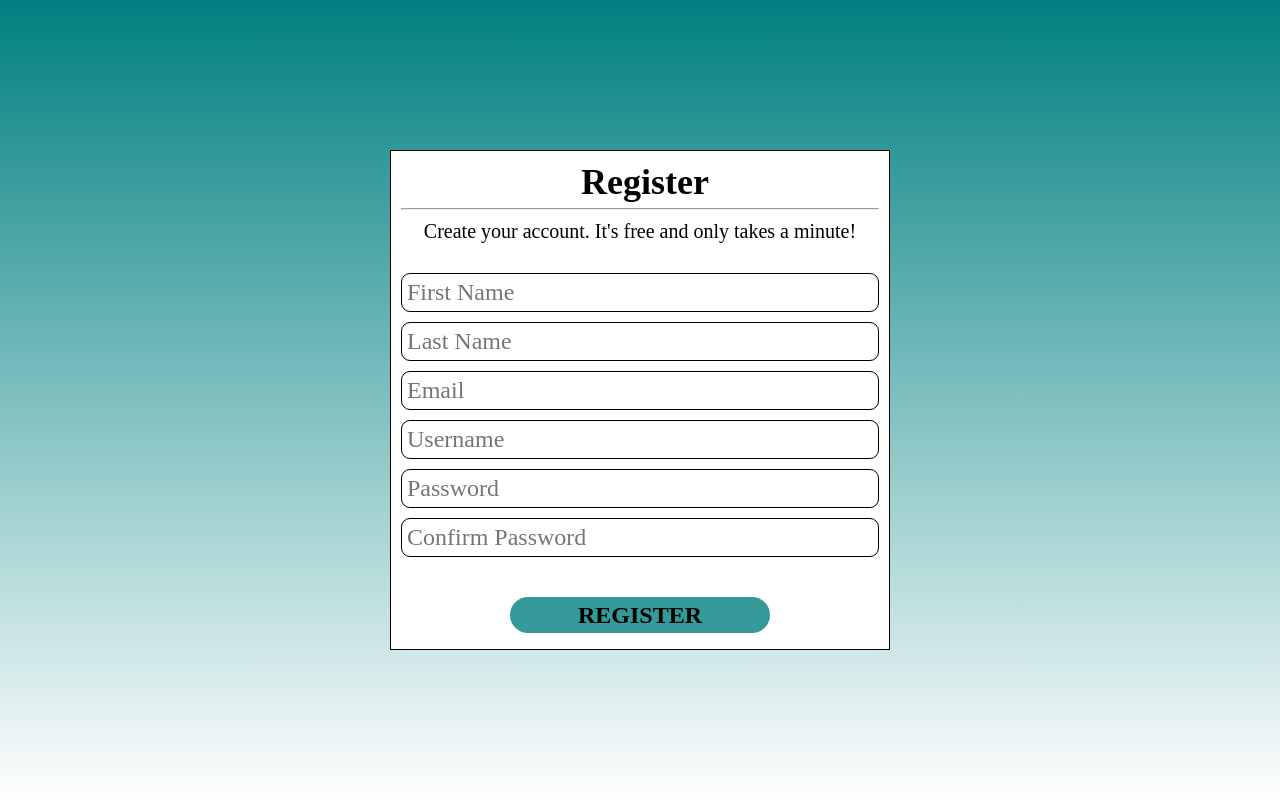
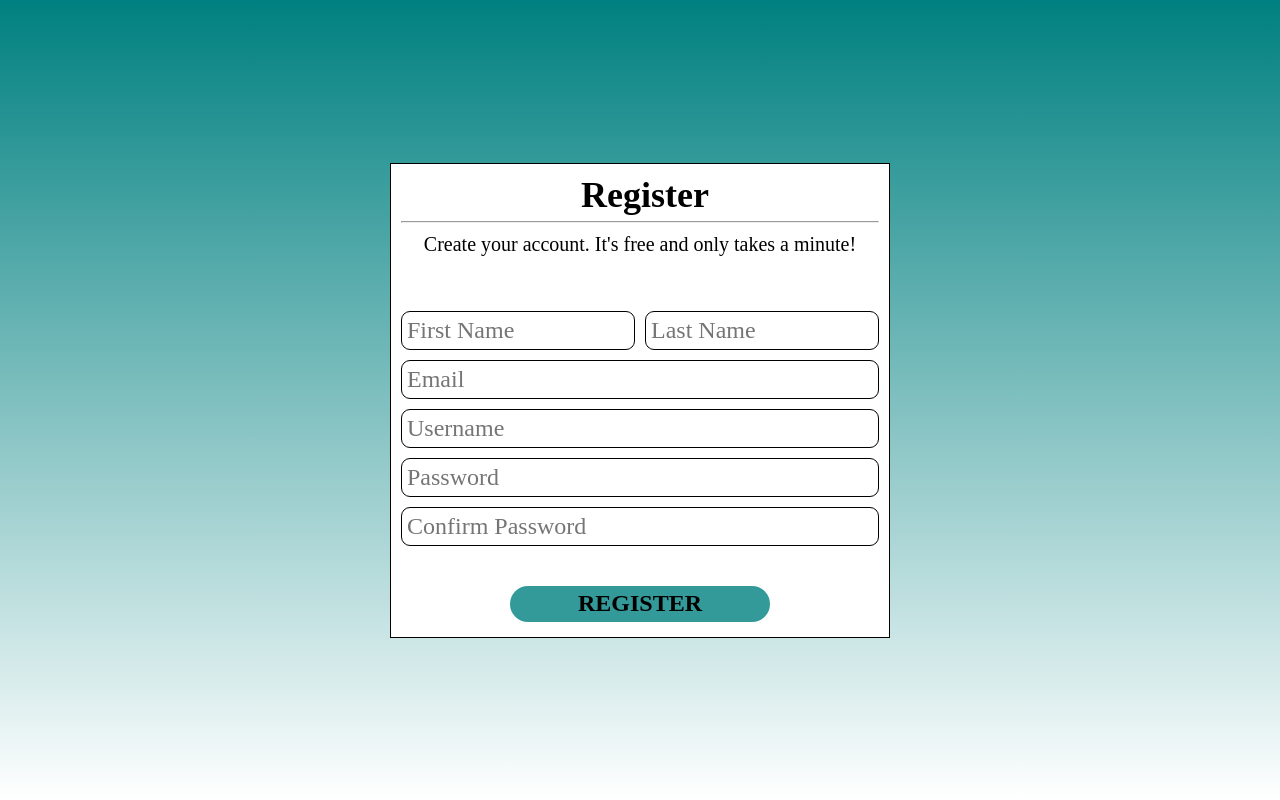
Before and after one commit to CSE-Courses/course-project-sayless, a Flask app: page / in a window 1280 px wide. Run offline with Flask 2, Linux system fonts and the light colour scheme; some libraries are stand-ins or nearby versions.

Commit message:
Stacked first and last name next to each other

```diff
--- a/statics/registration.css
+++ b/statics/registration.css
@@ -24,7 +24,7 @@ input, button{
   overflow: hidden;
   position: relative;
   width: 500px;
-  height: 500px;
+  height: 475px;
   background: white;
 }
 
@@ -48,7 +48,7 @@ input, button{
   font-size: 20px;
   text-align: center;
   padding-top: 10px;
-  padding-bottom: 20px;
+  padding-bottom: 5px;
 }
 
 label{
@@ -90,3 +90,18 @@ button{
   font-family: 'David Libre', serif;
   background-color: rgba(0, 128, 128, 0.8)
 }
+
+.row{
+  padding-top: 45px;
+  display: -ms-flexbox; /* IE10 */
+  display: flex;
+  -ms-flex-wrap: wrap; /* IE10 */
+  flex-wrap: wrap;
+  margin: 0 -5px;
+}
+
+.col-50 {
+  -ms-flex: 50%; /* IE10 */
+  flex: 50%;
+  padding: 0 5px;
+}
--- a/templates/registration.html
+++ b/templates/registration.html
@@ -24,12 +24,16 @@
       <h2>Register</h2>
       <hr>
       <p>Create your account. It's free and only takes a minute!</p>
-      <label>
-        <input type="first-name" name="first-name" placeholder="First Name" required>
-      </label>
-      <label>
-        <input type="last-name" name="last-name" placeholder="Last Name" required>
-      </label>
+
+      <div class="row">
+        <div class="col-50">
+          <input type="first-name" name="first-name" placeholder="First Name" required>
+        </div>
+        <div class="col-50">
+          <input type="last-name" name="last-name" placeholder="Last Name" required>
+        </div>
+      </div>
+
       <label>
         <input type="email" name="email" placeholder="Email" required>
       </label>
```
